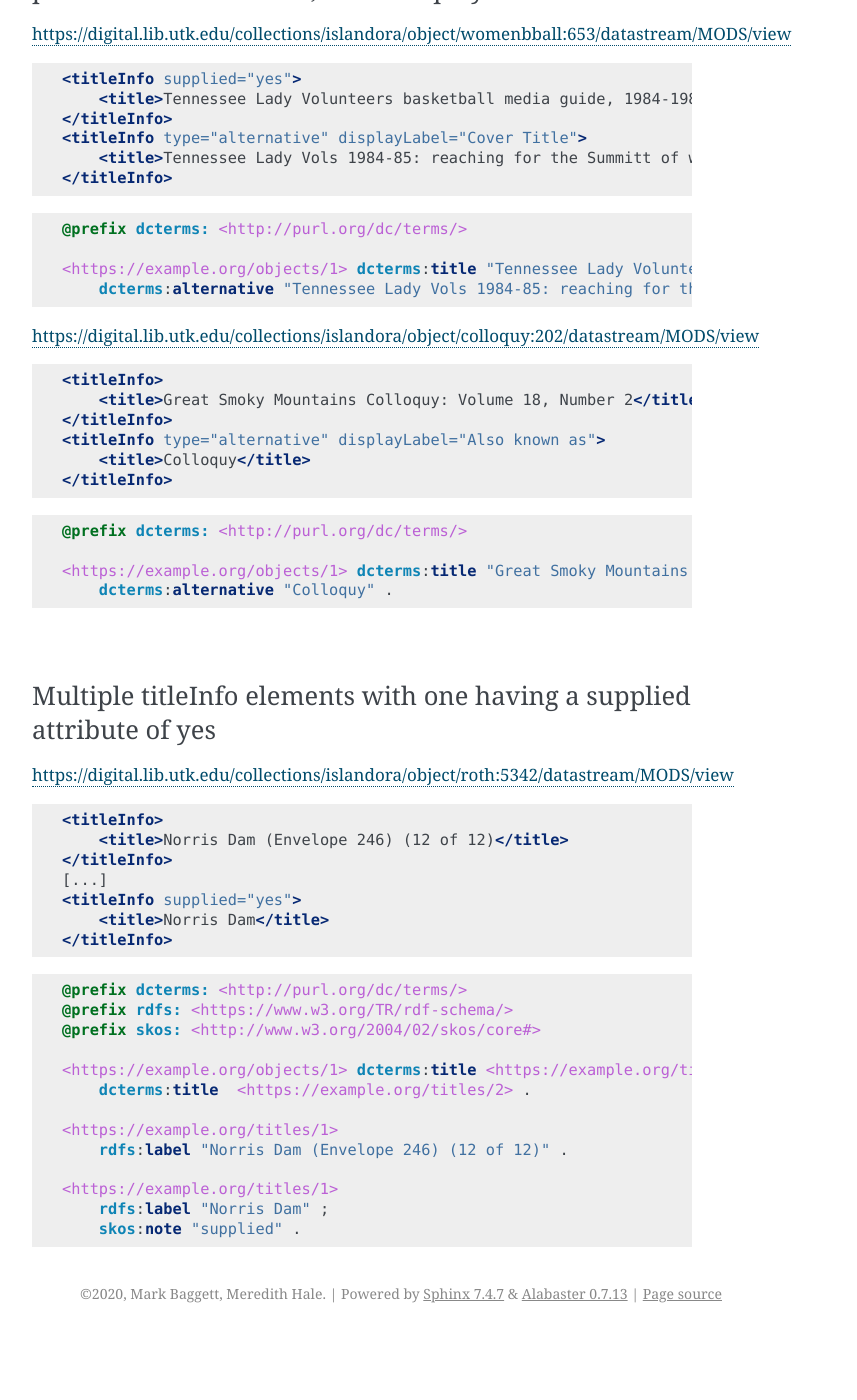
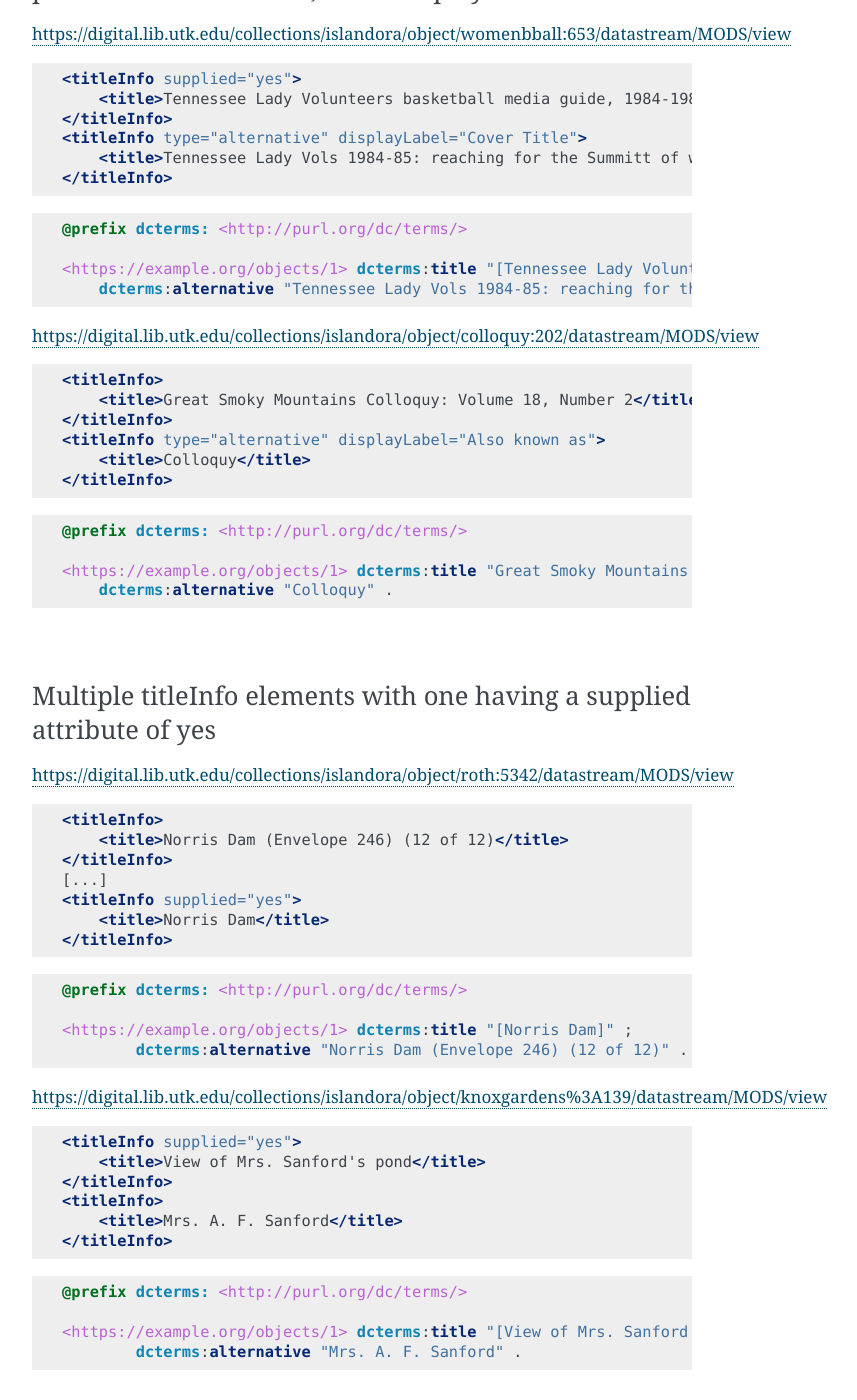
Before and after one commit to UTKcataloging/mods_to_rdf, a Sphinx documentation site: the page built from docs/source/top_level_elements/titleInfo.rst, in a window 1280 px wide and 1400 px high, scrolled down 1947 px. Shown: the whole window, without its empty margins (388-1245 px from the left). Built offline with Sphinx 7.4.7, drawn with Linux system fonts in a browser that asks for light colours; formulas are drawn with MathJax 3; before the commit the page ends 3280 px from its top, so only the background shows below that; some of the changed text lies outside the part shown.

Commit message:
Include post-7/24 meeting updates.

```diff
--- a/docs/source/top_level_elements/titleInfo.rst
+++ b/docs/source/top_level_elements/titleInfo.rst
@@ -23,7 +23,7 @@
 
     @prefix dcterms: <http://purl.org/dc/terms/>
 
-    <https://example.org/objects/1> dcterms:title "Knoxville -- 1917. Sheet 56" .
+    <https://example.org/objects/1> dcterms:title "Knoxville -- 1917, Sheet 56" .
 
 |
 
@@ -90,7 +90,7 @@
     @prefix dcterms: <http://purl.org/dc/terms/>
 
     <https://example.org/objects/1> dcterms:title "Souvenir of Great Smoky Mountains National Park"  ;
-        dcterms:alternative "Souvenir of Great Smoky Mountains National Park. Postcard 1" .
+        dcterms:alternative "Souvenir of Great Smoky Mountains National Park, Postcard 1" .
 
 |
 
@@ -112,7 +112,7 @@
 
     @prefix dcterms: <http://purl.org/dc/terms/>
 
-    <https://example.org/objects/1> dcterms:title "Tennessee Lady Volunteers basketball media guide, 1984-1985"  ;
+    <https://example.org/objects/1> dcterms:title "[Tennessee Lady Volunteers basketball media guide, 1984-1985]"  ;
         dcterms:alternative "Tennessee Lady Vols 1984-85: reaching for the Summitt of women's basketball" .
 
 
@@ -154,15 +154,24 @@
 .. code-block:: turtle
 
     @prefix dcterms: <http://purl.org/dc/terms/>
-    @prefix rdfs: <https://www.w3.org/TR/rdf-schema/>
-    @prefix skos: <http://www.w3.org/2004/02/skos/core#>
 
-    <https://example.org/objects/1> dcterms:title <https://example.org/titles/1> ;
-        dcterms:title  <https://example.org/titles/2> .
+    <https://example.org/objects/1> dcterms:title "[Norris Dam]" ;
+            dcterms:alternative "Norris Dam (Envelope 246) (12 of 12)" .
 
-    <https://example.org/titles/1>
-        rdfs:label "Norris Dam (Envelope 246) (12 of 12)" .
+https://digital.lib.utk.edu/collections/islandora/object/knoxgardens%3A139/datastream/MODS/view
 
-    <https://example.org/titles/1>
-        rdfs:label "Norris Dam" ;
-        skos:note "supplied" .
+.. code-block:: xml
+
+    <titleInfo supplied="yes">
+        <title>View of Mrs. Sanford's pond</title>
+    </titleInfo>
+    <titleInfo>
+        <title>Mrs. A. F. Sanford</title>
+    </titleInfo>
+
+.. code-block:: turtle
+
+    @prefix dcterms: <http://purl.org/dc/terms/>
+
+    <https://example.org/objects/1> dcterms:title "[View of Mrs. Sanford's pond]" ;
+            dcterms:alternative "Mrs. A. F. Sanford" .
```
